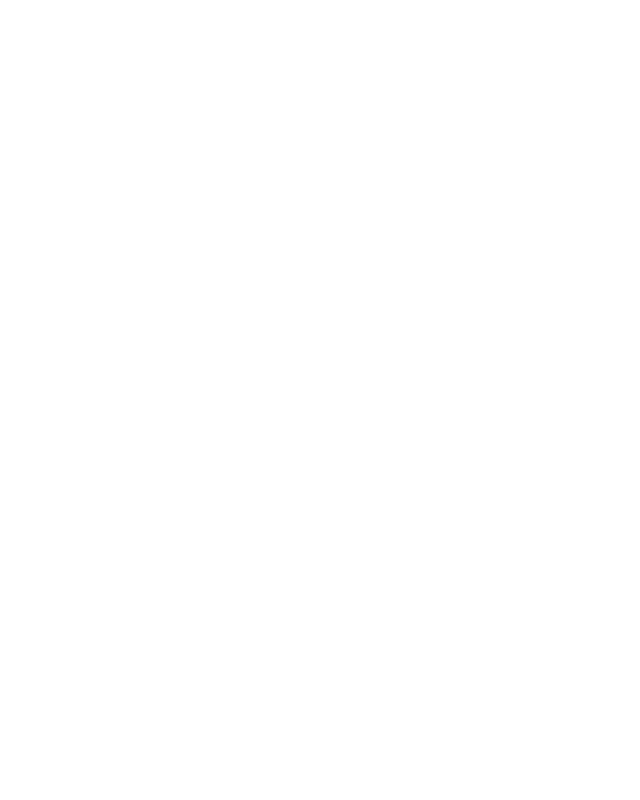
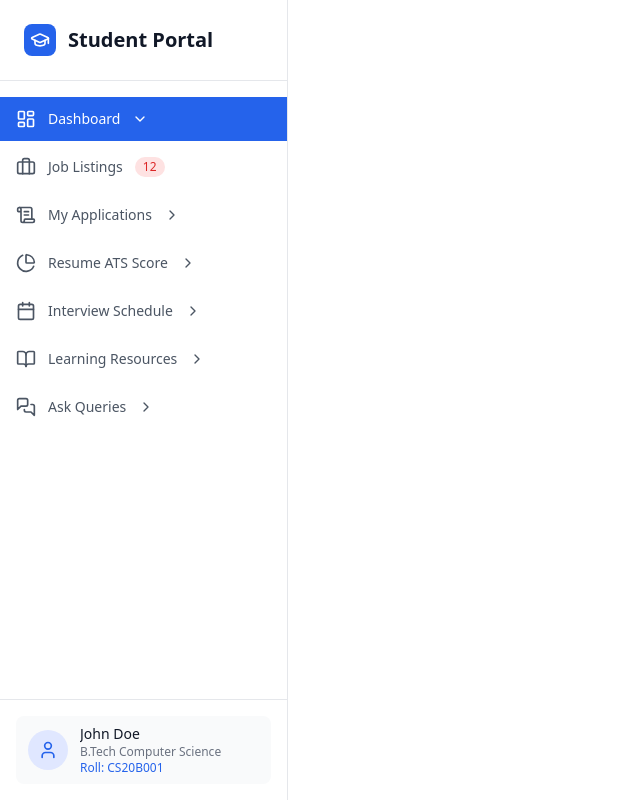
Before and after one commit to ishani-1255/dummy, a React (Create React App) app: page /profile in a window 1280 px wide. Before the commit this address had no page. Shown: the whole page, without its empty margins (0-640 px from the left). Built offline with nearby package versions, Linux system fonts and the light colour scheme.

Commit message:
created student dashboard routing

```diff
--- a/src/App.js
+++ b/src/App.js
@@ -4,6 +4,7 @@
 import StudentSignUpForm from './pages/signup-student';
 import AdminSignUpForm from './pages/signup-admin';
 import SignInForm from './pages/login';
+
 import Admin from './pages/admin';
 import ManageCompanies from "./components/admin/ManageCompanies";
 import SearchStudent from "./components/admin/SearchStudent";
@@ -12,7 +13,15 @@
 import PlacementRecords from "./components/admin/PlacementRecords";
 import GeneralQueries from "./components/admin/GeneralQueries"
 import CoordinatorManagement from "./components/admin/CoordinatorManagement";
-import Reports from "./components/admin/Reports";
+
+
+import Profile from "./components/student/Profile";
+import Resume from './components/student/resume';
+import AskQueries from './components/student/askqueries';
+import MyApplication from './components/student/myapplication';
+import Resources from './components/student/learningresources';
+import JobListing from './components/student/joblisting';
+import Interview from './components/student/interview';
 
 
 function App() {
@@ -23,6 +32,7 @@
       <Route path ='/' element = {  <SignInForm/>} />
       <Route path ='/Student-SignUp' element = {  <StudentSignUpForm/>} />
       <Route path ='/Admin-SignUp' element = {<AdminSignUpForm/>} />
+
       <Route path ='/Admin' element = {<Admin/>} />
       <Route path="/manage-companies" element={<ManageCompanies />} />
       <Route path="/search-student" element={<SearchStudent />} />
@@ -32,6 +42,13 @@
       <Route path="/coordinator-management" element={<CoordinatorManagement />} />
       <Route path="/queries" element={<GeneralQueries />} />
 
+      <Route path="/profile" element={<Profile/>} />
+      <Route path="/all-companies" element={<JobListing/>} />
+      <Route path="/applications" element={<MyApplication/>} />
+      <Route path="/resume-score" element={<Resume/>} />
+      <Route path="/interviews" element={<Interview/>} />
+      <Route path="/resources" element={<Resources/>} />
+      <Route path="/ask-queries" element={<AskQueries/>} />
 
     </Routes>
 
--- a/src/components/admin/Reports.jsx
+++ /dev/null
@@ -1,10 +0,0 @@
-const Dashboard = () => {
-    return (
-      <div>
-        <h1 className="text-2xl font-bold">Dashboard</h1>
-        <p>This is the admin dashboard page.</p>
-      </div>
-    );
-  };
-
-  export default Dashboard;
--- /dev/null
+++ b/src/components/student/Profile.jsx
@@ -0,0 +1,20 @@
+import React, { useState, useMemo, useRef } from 'react';
+import {
+  Building2, Users, Printer, FileText, Trash2, Edit, Plus,
+  AlertTriangle, CheckCircle, X, BookOpen, Briefcase, Server, Search,
+  Database, Ruler, Network, AlertCircle, FlaskConical, Calendar, MapPin, DollarSign, Award, Star,
+} from 'lucide-react';
+import Sidebar from './Sidebar';
+
+const Profile = () => {
+return (
+    <div className='flex'>
+      <Sidebar/>
+
+
+    </div>
+  );
+};
+
+
+export default Profile;
--- /dev/null
+++ b/src/components/student/Sidebar.jsx
@@ -0,0 +1,117 @@
+import React, { useState, useEffect } from 'react';
+import { useNavigate, useLocation } from 'react-router-dom';
+import {
+  LayoutDashboard,
+  FileText,
+  ScrollText,
+  Building2,
+  Briefcase,
+  GraduationCap,
+  MessagesSquare,
+  Calendar,
+  Clock,
+  Award,
+  BookOpen,
+  PieChart,
+  Bell,
+  User,
+  ChevronRight
+} from 'lucide-react';
+
+const NavItem = ({ icon: Icon, label, path, isActive, onClick, badge }) => (
+  <button
+    onClick={onClick}
+    className={`w-full flex items-center space-x-3 px-4 py-3 text-sm transition-colors duration-200
+      ${isActive
+        ? 'bg-blue-600 text-white'
+        : 'text-gray-600 hover:bg-gray-100 hover:text-blue-600'}`}
+  >
+    <Icon className="h-5 w-5" />
+    <span className="font-medium">{label}</span>
+    {badge && (
+      <span className="ml-auto bg-red-100 text-red-600 text-xs font-medium px-2 py-0.5 rounded-full">
+        {badge}
+      </span>
+    )}
+    {!badge && (
+      <ChevronRight className={`h-4 w-4 ml-auto transform transition-transform duration-200
+        ${isActive ? 'rotate-90' : ''}`} />
+    )}
+  </button>
+);
+
+const Sidebar = () => {
+  const navigate = useNavigate();
+  const location = useLocation();
+  const [activePath, setActivePath] = useState(location.pathname);
+
+  useEffect(() => {
+    setActivePath(location.pathname);
+  }, [location.pathname]);
+
+  const handleNavigation = (path) => {
+    setActivePath(path);
+    navigate(path);
+  };
+
+  const navItems = [
+    { icon: LayoutDashboard, label: 'Dashboard', path: '/profile' },
+    { icon: Briefcase, label: 'Job Listings', path: '/all-companies', badge: '12' },
+    { icon: ScrollText, label: 'My Applications', path: '/applications' },
+    { icon: PieChart, label: 'Resume ATS Score', path: '/resume-score' },
+    { icon: Calendar, label: 'Interview Schedule', path: '/interviews' },
+    { icon: BookOpen, label: 'Learning Resources', path: '/resources' },
+    { icon: MessagesSquare, label: 'Ask Queries', path: '/ask-queries' },
+
+  ];
+
+  return (
+    <div className="h-screen w-72 bg-white border-r border-gray-200 flex flex-col">
+      {/* Header */}
+      <div className="p-6 border-b border-gray-200">
+        <div className="flex items-center space-x-3">
+          <div className="h-8 w-8 rounded-lg bg-blue-600 flex items-center justify-center">
+            <GraduationCap className="h-5 w-5 text-white" />
+          </div>
+          <div>
+            <h1 className="text-xl font-bold text-gray-900">Student Portal</h1>
+
+          </div>
+        </div>
+      </div>
+
+      {/* Navigation */}
+      <nav className="flex-1 overflow-y-auto py-4">
+        <div className="space-y-1">
+          {navItems.map((item) => (
+            <NavItem
+              key={item.path}
+              icon={item.icon}
+              label={item.label}
+              path={item.path}
+              isActive={activePath === item.path}
+              onClick={() => handleNavigation(item.path)}
+              badge={item.badge}
+            />
+          ))}
+        </div>
+      </nav>
+
+      {/* Profile Section */}
+      <div className="p-4 border-t border-gray-200">
+        <div className="flex items-center space-x-3 px-3 py-2 rounded-lg bg-gray-50">
+          <div className="h-10 w-10 rounded-full bg-indigo-100 flex items-center justify-center">
+            <User className="h-5 w-5 text-blue-600" />
+          </div>
+          <div className="flex-1 min-w-0">
+            <p className="text-sm font-medium text-gray-900 truncate">John Doe</p>
+            <p className="text-xs text-gray-500 truncate">B.Tech Computer Science</p>
+            <p className="text-xs text-blue-600 font-medium">Roll: CS20B001</p>
+          </div>
+        </div>
+      </div>
+    </div>
+  );
+};
+
+export default Sidebar;
--- /dev/null
+++ b/src/components/student/askqueries.jsx
@@ -0,0 +1,20 @@
+import React, { useState, useMemo, useRef } from 'react';
+import {
+  Building2, Users, Printer, FileText, Trash2, Edit, Plus,
+  AlertTriangle, CheckCircle, X, BookOpen, Briefcase, Server, Search,
+  Database, Ruler, Network, AlertCircle, FlaskConical, Calendar, MapPin, DollarSign, Award, Star,
+} from 'lucide-react';
+import Sidebar from './Sidebar';
+
+const Queries = () => {
+return (
+    <div className='flex'>
+      <Sidebar/>
+
+
+    </div>
+  );
+};
+
+
+export default Queries;
--- /dev/null
+++ b/src/components/student/interview.jsx
@@ -0,0 +1,20 @@
+import React, { useState, useMemo, useRef } from 'react';
+import {
+  Building2, Users, Printer, FileText, Trash2, Edit, Plus,
+  AlertTriangle, CheckCircle, X, BookOpen, Briefcase, Server, Search,
+  Database, Ruler, Network, AlertCircle, FlaskConical, Calendar, MapPin, DollarSign, Award, Star,
+} from 'lucide-react';
+import Sidebar from './Sidebar';
+
+const Interview = () => {
+return (
+    <div className='flex'>
+      <Sidebar/>
+
+
+    </div>
+  );
+};
+
+
+export default Interview;
--- /dev/null
+++ b/src/components/student/joblisting.jsx
@@ -0,0 +1,20 @@
+import React, { useState, useMemo, useRef } from 'react';
+import {
+  Building2, Users, Printer, FileText, Trash2, Edit, Plus,
+  AlertTriangle, CheckCircle, X, BookOpen, Briefcase, Server, Search,
+  Database, Ruler, Network, AlertCircle, FlaskConical, Calendar, MapPin, DollarSign, Award, Star,
+} from 'lucide-react';
+import Sidebar from './Sidebar';
+
+const JobListing = () => {
+return (
+    <div className='flex'>
+      <Sidebar/>
+
+
+    </div>
+  );
+};
+
+
+export default JobListing;
--- /dev/null
+++ b/src/components/student/learningresources.jsx
@@ -0,0 +1,20 @@
+import React, { useState, useMemo, useRef } from 'react';
+import {
+  Building2, Users, Printer, FileText, Trash2, Edit, Plus,
+  AlertTriangle, CheckCircle, X, BookOpen, Briefcase, Server, Search,
+  Database, Ruler, Network, AlertCircle, FlaskConical, Calendar, MapPin, DollarSign, Award, Star,
+} from 'lucide-react';
+import Sidebar from './Sidebar';
+
+const Resources = () => {
+return (
+    <div className='flex'>
+      <Sidebar/>
+
+
+    </div>
+  );
+};
+
+
+export default Resources;
--- /dev/null
+++ b/src/components/student/myapplication.jsx
@@ -0,0 +1,20 @@
+import React, { useState, useMemo, useRef } from 'react';
+import {
+  Building2, Users, Printer, FileText, Trash2, Edit, Plus,
+  AlertTriangle, CheckCircle, X, BookOpen, Briefcase, Server, Search,
+  Database, Ruler, Network, AlertCircle, FlaskConical, Calendar, MapPin, DollarSign, Award, Star,
+} from 'lucide-react';
+import Sidebar from './Sidebar';
+
+const MyApplication = () => {
+return (
+    <div className='flex'>
+      <Sidebar/>
+
+
+    </div>
+  );
+};
+
+
+export default MyApplication;
--- /dev/null
+++ b/src/components/student/resume.jsx
@@ -0,0 +1,20 @@
+import React, { useState, useMemo, useRef } from 'react';
+import {
+  Building2, Users, Printer, FileText, Trash2, Edit, Plus,
+  AlertTriangle, CheckCircle, X, BookOpen, Briefcase, Server, Search,
+  Database, Ruler, Network, AlertCircle, FlaskConical, Calendar, MapPin, DollarSign, Award, Star,
+} from 'lucide-react';
+import Sidebar from './Sidebar';
+
+const Resume = () => {
+return (
+    <div className='flex'>
+      <Sidebar/>
+
+
+    </div>
+  );
+};
+
+
+export default Resume;
```
